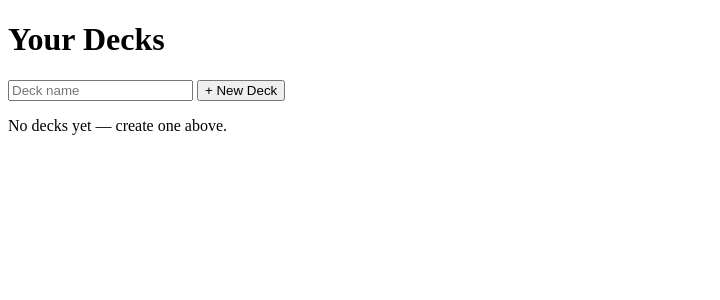
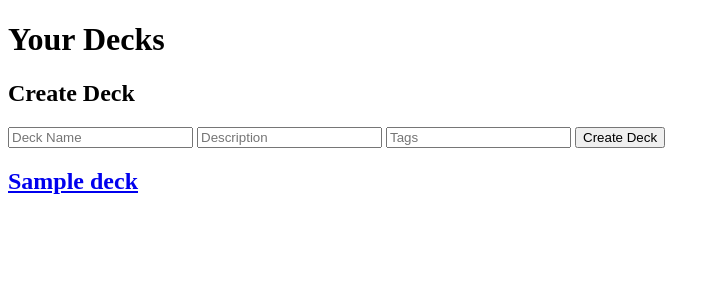
Before and after one commit to A01497850EL/CITFlashcard, a Flask app: page / in a window 1280 px wide. Shown: the part 26-326 px from the top of the page, without its empty margins (0-720 px from the left). Run offline with Flask 3, Linux system fonts and the light colour scheme; tables that the repository leaves empty hold one stand-in row (values such as "Sample post"); data that the repository does not hold is empty.

Commit message:
Implemented create deck feature using Peewee ORM and updated related routes

```diff
--- a/app.py
+++ b/app.py
@@ -1,34 +1,48 @@
 from flask import Flask, render_template, request, redirect, url_for
 import sqlite3
 import random
-from init_db import init_db
-
+from init_db import init_db, Deck
+init_db()
 app = Flask(__name__)
-init_db()
 
 def get_db():
     conn = sqlite3.connect("flashcards.db")
     conn.row_factory = sqlite3.Row
     return conn
 
-
-
-#creating decks
+# -----------------------------
+# HOME PAGE (REQUIRED)
+# -----------------------------
 @app.route("/")
 def index():
-    db = get_db()
-    decks = db.execute("SELECT * FROM decks ORDER BY created_at DESC").fetchall()
-    db.close()
+    """
+    Displays homepage with all decks
+    """
+    decks = Deck.select()
     return render_template("index.html", decks=decks)
 
-
+# Edited by bareera
+# creating decks
 @app.route("/deck/create", methods=["POST"])
 def create_deck():
+    """
+    Creates a new flashcard deck using Peewee ORM
+    """
+    # Get the deck name from the HTML form
     name = request.form["name"]
-    db = get_db()
-    db.execute("INSERT INTO decks (name) VALUES (?)", (name,))
-    db.commit()
-    db.close()
+    description = request.form.get("description", "")
+    tags = request.form.get("tags", "")
+    # Basic validation: making sure name is not empty
+    if not name:
+        return "Deck name is required", 400
+    # Create a new deck in the database
+    # Peewee automatically inserts it into the "decks" table
+    Deck.create(
+        name=name,
+        description=description,
+        tags=tags
+    )
+    # Redirect user back to homepage after creating deck
     return redirect(url_for("index"))
 
 #creating cards
--- a/init_db.py
+++ b/init_db.py
@@ -1,14 +1,19 @@
 from peewee import *
+from datetime import datetime
 
 db = SqliteDatabase("flashcards.db")
 
 class BaseModel(Model):
     class Meta:
         database = db
-
+# Edited by bareera
+# Peewee ORM models for Deck
 class Deck(BaseModel):
     name = CharField()
-    created_at = DateTimeField(constraints=[SQL("DEFAULT CURRENT_TIMESTAMP")])
+    description = CharField(null=True)
+    tags = CharField(null=True)
+    created_at = DateTimeField(default=datetime.now)
+
 
 class Card(BaseModel):
     deck = ForeignKeyField(Deck, backref="cards", on_delete="CASCADE")
--- a/templates/index.html
+++ b/templates/index.html
@@ -4,9 +4,16 @@
 <h1>Your Decks</h1>
 
 <!-- Create deck form -->
+ <!-- Edited by bareera-->
+<h2>Create Deck</h2>
 <form action="/deck/create" method="POST">
-    <input type="text" name="name" placeholder="Deck name" required>
-    <button type="submit">+ New Deck</button>
+    <!-- Deck Name (required) -->
+    <input type="text" name="name" placeholder="Deck Name" required>
+    <!-- Description (optional) -->
+    <input type="text" name="description" placeholder="Description">
+    <!-- Tags (optional) -->
+    <input type="text" name="tags" placeholder="Tags">
+    <button type="submit">Create Deck</button>
 </form>
 
 <!-- Deck list -->
```
